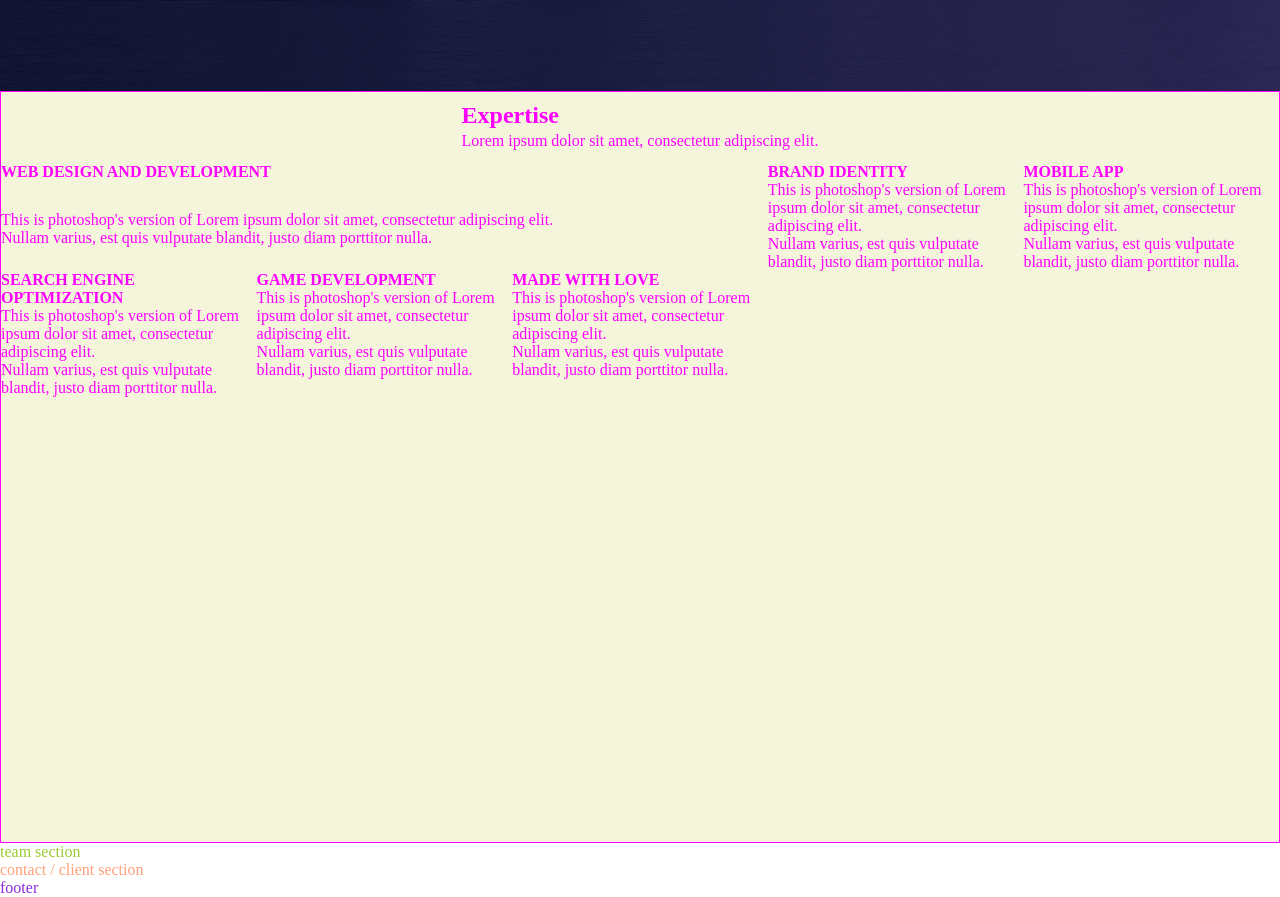
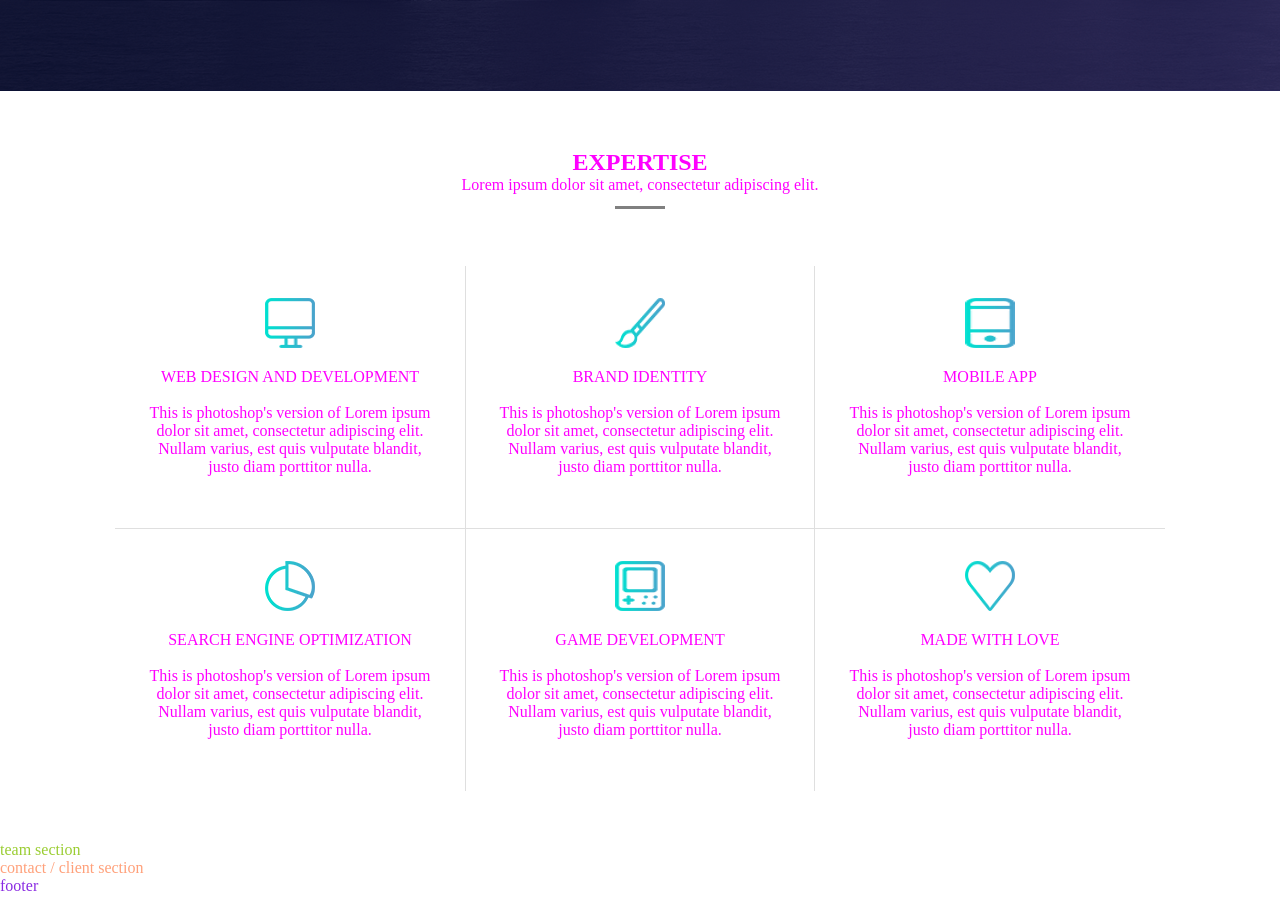
Before and after one commit to DTuniverse/TajamGroup2, a plain HTML site: page index.html in a window 1280 px wide. Shown: the part 513-1410 px from the top of the page. Drawn offline with Linux system fonts and the light colour scheme; a web font is replaced by a local one.

Commit message:
first iteration

```diff
--- a/index.html
+++ b/index.html
@@ -17,32 +17,52 @@
   </header>
     <main>
       <section id="our_story-section">our story section</section>
-      <section id="watch-section">watch section
-      <img src="design-assets/png/play.png" alt="play-button">
-      <p>WATCH OUR STORY</p>
+      <section id="watch-section">
+        <img src="design-assets/png/play.png" alt="play-button" class="watch-icon">
+        <p>WATCH OUR STORY</p>
       </section>
       <section id="expertise-section">
-        <div class="expertise"><h2>Expertise</h2>
+        <div class="expertise"><h2>EXPERTISE</h2>
         <p>Lorem ipsum dolor sit amet, consectetur adipiscing elit.</p>
         </div>
-        <div class="webdev"><b>WEB DESIGN AND DEVELOPMENT</b><br>
-        This is photoshop's version of Lorem ipsum dolor sit amet, consectetur adipiscing elit.<br> Nullam varius, est quis vulputate blandit, justo diam porttitor nulla.</p>
+
+        <div class="webdev">
+          <img src="design-assets/png/screen.png" alt="computer-screen-icon" class="center">
+        WEB DESIGN AND DEVELOPMENT
+        <br><br>
+        This is photoshop's version of Lorem ipsum dolor sit amet, consectetur adipiscing elit. Nullam varius, est quis vulputate blandit, justo diam porttitor nulla.
         </div>
-        <div class="brandidentity"><b>BRAND IDENTITY</b><br>
-        This is photoshop's version of Lorem ipsum dolor sit amet, consectetur adipiscing elit.<br> Nullam varius, est quis vulputate blandit, justo diam porttitor nulla.</p>
+
+        <div class="brandidentity">
+            <img src="design-assets/png/pen.png" alt="pen-icon" class="center">
+        BRAND IDENTITY</br></br>
+        This is photoshop's version of Lorem ipsum dolor sit amet, consectetur adipiscing elit. Nullam varius, est quis vulputate blandit, justo diam porttitor nulla.
         </div>
-        <div class="mobile"><b>MOBILE APP</b><br>
-        This is photoshop's version of Lorem ipsum dolor sit amet, consectetur adipiscing elit.<br> Nullam varius, est quis vulputate blandit, justo diam porttitor nulla.</p>
+
+        <div class="mobile">
+          <img src="design-assets/png/mobile.png" alt="mobile-icon" class="center">
+        MOBILE APP</br></br>
+        This is photoshop's version of Lorem ipsum dolor sit amet, consectetur adipiscing elit. Nullam varius, est quis vulputate blandit, justo diam porttitor nulla.
         </div>
-        <div class="seo"><b>SEARCH ENGINE OPTIMIZATION</b><br>
-        This is photoshop's version of Lorem ipsum dolor sit amet, consectetur adipiscing elit.<br> Nullam varius, est quis vulputate blandit, justo diam porttitor nulla.</p>
+
+        <div class="seo">
+          <img src="design-assets/png/graph.png" alt="graph-icon" class="center">
+        SEARCH ENGINE OPTIMIZATION</br></br>
+        This is photoshop's version of Lorem ipsum dolor sit amet, consectetur adipiscing elit. Nullam varius, est quis vulputate blandit, justo diam porttitor nulla.
         </div>
-        <div class="gamedev"><b>GAME DEVELOPMENT</b><br>
-        This is photoshop's version of Lorem ipsum dolor sit amet, consectetur adipiscing elit.<br> Nullam varius, est quis vulputate blandit, justo diam porttitor nulla.</p>
+
+        <div class="gamedev">
+          <img src="design-assets/png/gameboy.png" alt="gameboy-icon" class="center">
+        GAME DEVELOPMENT</br></br>
+        This is photoshop's version of Lorem ipsum dolor sit amet, consectetur adipiscing elit. Nullam varius, est quis vulputate blandit, justo diam porttitor nulla.
         </div>
-        <div class="made-with-love"><b>MADE WITH LOVE</b><br>
-        This is photoshop's version of Lorem ipsum dolor sit amet, consectetur adipiscing elit.<br> Nullam varius, est quis vulputate blandit, justo diam porttitor nulla.</p>
+
+        <div class="made-with-love">
+          <img src="design-assets/png/heart.png" alt="heart-icon" class="center">
+        MADE WITH LOVE</br></br>
+        This is photoshop's version of Lorem ipsum dolor sit amet, consectetur adipiscing elit. Nullam varius, est quis vulputate blandit, justo diam porttitor nulla.
         </div>
+
       </section>
         <section id="team-section">team section</section>
       <section id="contact_client-section">contact / client section</section>
--- a/styles.css
+++ b/styles.css
@@ -15,29 +15,104 @@ nav {
 }
 
 #watch-section {
-  color: darkred;
-  background-image: url("design-assets/bgk-middle.png");
+  display: flex;
+  color: white;
+  background-image: url(design-assets/bgk-middle.png);
   height: 550px;
+  justify-content: center;
+  align-items: center;
+  flex-direction: column;
+}
+
+#watch-section .watch-icon {
+  display: flex;
+  align-items: center;
+  padding: 30px;
+}
+
+.center {
+  display: block;
+  margin-left: auto;
+  margin-right: auto;
+  width: 50px;
+  height: 50px;
 }
 
 #expertise-section {
   display: grid;
-  border: 1px solid;
-  grid-template: 1fr 1fr 3fr 3fr 2fr / 1fr 1fr 1fr 1fr 1fr;
+  grid-template: 1fr 1fr 3fr 3fr 50px / 1fr 350px 350px 350px 1fr;
+  align-items: stretch;
+  justify-items: stretch;
+  text-align: center;
   color: fuchsia;
-  background-color: beige;
   height: 750px;
+
 }
+
 .expertise {
   grid-column: 1 / span 5;
+  grid-row: 1 / 3;
+  text-align: center;
+  margin: 10px;
+  padding: 3rem;
+
+}
+.expertise:after {
+  margin: 12px auto 24px;
+  width: 50px;
+  height: 3px;
+  background-color: grey;
+  display: block;
+  content: "";
+}
+
+.webdev {
+  grid-column: 2 / 3;
+  grid-row: 3 / 4;
   display: grid;
-  justify-content: center;
-  margin: 10px;
+  padding: 2rem;
+  border-bottom: 1px solid #dfdfdf;
 }
-.webdev {
+
+.brandidentity {
+  grid-column: 3 / 4;
+  grid-row: 3 / 4;
   display: grid;
-  border: 1px;
-  grid-column: 1 / span 3;
+  border-left: 1px solid #dfdfdf;
+  border-right: 1px solid #dfdfdf;
+  border-bottom: 1px solid #dfdfdf;
+  padding: 2rem;
+}
+
+.mobile {
+  grid-column: 4 / 5;
+  grid-row: 3 / 4;
+  display: grid;
+  padding: 2rem;
+  border-bottom: 1px solid #dfdfdf;
+}
+
+.seo {
+  grid-column: 2 / 3;
+  grid-row: 4 / 5;
+  display: grid;
+  padding: 2rem;
+}
+
+.gamedev {
+  grid-column: 3 / 4;
+  grid-row: 4 / 5;
+  display: grid;
+  padding: 2rem;
+  border-left: 1px solid #dfdfdf;
+  border-right: 1px solid #dfdfdf;
+}
+
+.made-with-love {
+  grid-column: 4 / 5;
+  grid-row: 4 / 5;
+  display: grid;
+  padding: 2rem;
 }
 
 #team-section {
```
